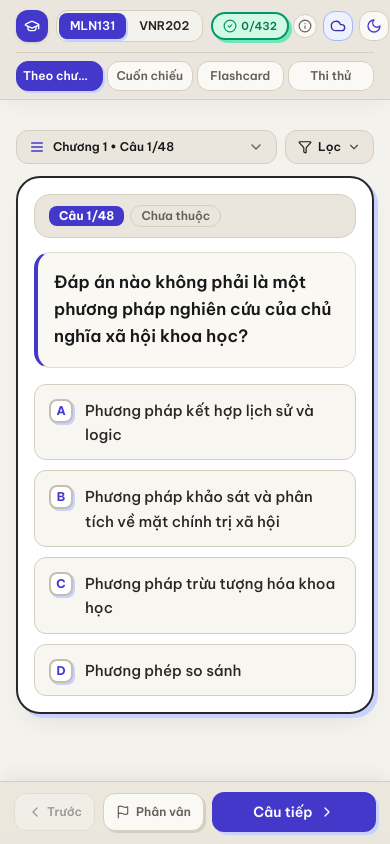
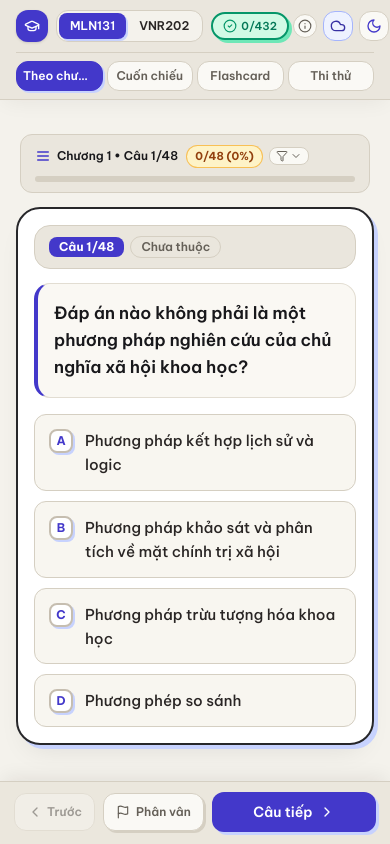
Before and after one commit to namlek19/lastFE, a React (Vite) app: page / in a window 390 px wide. Shown: the top 844 px of the page. Built offline with nearby package versions, Linux system fonts and the light colour scheme.

Commit message:
feat(mobile): unify mobile chapter and filter bar into interactive Sakuga fire progress card

```diff
--- a/src/components/ChapterStudyView.tsx
+++ b/src/components/ChapterStudyView.tsx
@@ -403,6 +403,11 @@ export const ChapterStudyView: React.FC<ChapterStudyViewProps> = ({
   });
 
   const activeChapterMeta = chapters.find((c) => c.chapter === selectedChapter);
+  const activeChapterStat = chapterStats.get(selectedChapter) ?? {
+    mastered: 0,
+    total: chapterQuestions.length,
+    pct: 0,
+  };
   const subjectMeta = SUBJECTS[subject];
 
   const isCurrentCorrect = currentQuestion && currentAttempt.graded
@@ -630,43 +635,58 @@ export const ChapterStudyView: React.FC<ChapterStudyViewProps> = ({
 
         {/* Main Content Area */}
         <div className="w-full min-w-0 flex-1">
-          {/* Mobile & Tablet Compact 1-Line Toolbar (< 1024px) */}
-          <div className="mb-3 flex items-center justify-between gap-2 sm:mb-4 lg:hidden">
+          {/* Mobile & Tablet Unified Interactive Progress & Filter Card (< 1024px) */}
+          <div className="mb-3.5 px-1 pt-1 sm:mb-4 lg:hidden">
             <button
               type="button"
               onClick={() => setIsMobileSheetOpen(true)}
-              className="flex min-w-0 flex-1 cursor-pointer items-center justify-between gap-2 rounded-xl border border-[#D5CFC2] bg-[#EAE6DD] px-3 py-2 text-left text-xs font-semibold text-[#18181B] transition active:scale-[0.99] dark:border-[#262925] dark:bg-[#161816] dark:text-[#F5F5F4]"
+              className={`relative flex w-full cursor-pointer flex-col gap-2 rounded-xl border bg-[#EAE6DD] px-3.5 py-2.5 text-left transition active:scale-[0.99] dark:bg-[#161816] ${
+                activeChapterStat.pct >= 100
+                  ? 'border-[#10B981] ring-2 ring-[#34D399]/35 dark:border-[#10B981]/80 dark:ring-[#34D399]/30'
+                  : activeChapterStat.pct >= 50
+                    ? 'border-[#F59E0B]/70 dark:border-[#F59E0B]/55'
+                    : 'border-[#D5CFC2] dark:border-[#262925]'
+              }`}
             >
-              <span className="flex min-w-0 items-center gap-2">
+              <SakugaBorderFire percent={activeChapterStat.pct} radius={12} compact />
+
+              <div className="flex items-center justify-between gap-2">
+                <span className="flex min-w-0 items-center gap-1.5 text-xs font-semibold text-[#18181B] dark:text-[#F5F5F4]">
                   <Menu className="h-4 w-4 shrink-0 text-[#4338CA] dark:text-[#A5B4FC]" />
                   <span className="truncate tabular-nums">
                     Chương {selectedChapter} • Câu {filteredQuestions.length > 0 ? safeIndex + 1 : 0}/
                     {filteredQuestions.length}
                   </span>
+                  {filter === 'wrong' && (
+                    <span className="shrink-0 rounded-full border border-[#FDA4AF] bg-[#FFE4E6] px-1.5 py-0.5 text-[10px] font-bold text-[#BE123C] tabular-nums dark:border-[#FB7185]/55 dark:bg-[#E11D48]/20 dark:text-[#FDA4AF]">
+                      Sai ({filterCounts.wrong})
                     </span>
-              <ChevronDown className="h-4 w-4 shrink-0 text-[#656058] dark:text-[#9CA39B]" />
-            </button>
+                  )}
+                  {filter === 'flagged' && (
+                    <span className="shrink-0 rounded-full border border-[#F0ABFC] bg-[#FAE8FF] px-1.5 py-0.5 text-[10px] font-bold text-[#A21CAF] tabular-nums dark:border-[#E879F9]/55 dark:bg-[#D946EF]/20 dark:text-[#F5D0FE]">
+                      Phân vân ({filterCounts.flagged})
+                    </span>
+                  )}
+                </span>
 
-            <button
-              type="button"
-              onClick={() => setIsMobileSheetOpen(true)}
-              className={`inline-flex shrink-0 cursor-pointer items-center gap-1.5 rounded-xl border px-3 py-2 text-xs font-semibold transition ${
-                filter === 'wrong'
-                  ? 'border-[#FDA4AF] bg-[#FFE4E6] text-[#BE123C] dark:border-[#FB7185]/55 dark:bg-[#E11D48]/20 dark:text-[#FDA4AF]'
-                  : filter === 'flagged'
-                    ? 'border-[#F0ABFC] bg-[#FAE8FF] text-[#A21CAF] dark:border-[#E879F9]/55 dark:bg-[#D946EF]/20 dark:text-[#F5D0FE]'
-                    : 'border-[#D5CFC2] bg-[#EAE6DD] text-[#18181B] dark:border-[#262925] dark:bg-[#161816] dark:text-[#F5F5F4]'
+                <span className="flex shrink-0 items-center gap-1.5">
+                  <span
+                    className={`tabular-nums rounded-full border px-2 py-0.5 text-[11px] font-bold ${
+                      activeChapterStat.pct >= 50
+                        ? 'border-[#10B981] bg-[#D1FAE5] text-[#047857] dark:border-[#10B981] dark:bg-[#059669]/30 dark:text-[#34D399]'
+                        : 'border-[#F59E0B]/60 bg-[#FEF3C7] text-[#92400E] dark:border-[#F59E0B]/45 dark:bg-[#92400E]/25 dark:text-[#FDE68A]'
                     }`}
                   >
-              <Filter className="h-3.5 w-3.5 shrink-0" />
-              <span>
-                {filter === 'wrong'
-                  ? `Sai (${filterCounts.wrong})`
-                  : filter === 'flagged'
-                    ? `Phân vân (${filterCounts.flagged})`
-                    : 'Lọc'}
+                    {activeChapterStat.mastered}/{activeChapterStat.total} ({activeChapterStat.pct}%)
                   </span>
-              <ChevronDown className="h-3.5 w-3.5 shrink-0 opacity-75" />
+                  <span className="inline-flex items-center gap-0.5 rounded-lg border border-[#D5CFC2] bg-[#FAF9F5] px-1.5 py-0.5 text-[#656058] dark:border-[#2C302B] dark:bg-[#1C1F1C] dark:text-[#9CA39B]">
+                    <Filter className="h-3 w-3 shrink-0" />
+                    <ChevronDown className="h-3 w-3 shrink-0" />
+                  </span>
+                </span>
+              </div>
+
+              <SakugaProgressBar percent={activeChapterStat.pct} className="h-1.5 w-full" />
             </button>
           </div>
 
@@ -1236,7 +1256,7 @@ export const ChapterStudyView: React.FC<ChapterStudyViewProps> = ({
                   <div className="mb-2 text-xs font-semibold uppercase tracking-wide text-[#656058] dark:text-[#9CA39B]">
                     Danh sách chương
                   </div>
-                  <div className="space-y-2">
+                  <div className="space-y-3.5 px-1.5 py-1.5">
                     {chapters.map((ch) => {
                       const stat = chapterStats.get(ch.chapter) ?? {
                         mastered: 0,
@@ -1252,12 +1272,19 @@ export const ChapterStudyView: React.FC<ChapterStudyViewProps> = ({
                             handleSelectChapter(ch.chapter);
                             setIsMobileSheetOpen(false);
                           }}
-                          className={`flex w-full cursor-pointer items-center justify-between gap-3 rounded-xl border px-3.5 py-2.5 text-left transition ${
+                          className={`relative flex w-full cursor-pointer flex-col gap-2 rounded-xl border px-3.5 py-2.5 text-left transition ${
                             active
                               ? 'border-[#4338CA] bg-[#EEF2FF] text-[#18181B] dark:border-[#818CF8] dark:bg-[#312E81]/30 dark:text-[#F5F5F4]'
+                              : stat.pct >= 100
+                                ? 'border-[#10B981] bg-[#FAF9F5] ring-2 ring-[#34D399]/35 text-[#292524] hover:border-[#059669] hover:bg-[#ECFDF5] dark:border-[#10B981]/80 dark:bg-[#1C1F1C] dark:ring-[#34D399]/30 dark:text-[#E7E5E4] dark:hover:border-[#34D399] dark:hover:bg-[#059669]/20'
+                                : stat.pct >= 50
+                                  ? 'border-[#F59E0B]/70 bg-[#FAF9F5] text-[#292524] hover:border-[#4338CA] hover:bg-[#EEF2FF] dark:border-[#F59E0B]/55 dark:bg-[#1C1F1C] dark:text-[#E7E5E4] dark:hover:border-[#818CF8] dark:hover:bg-[#312E81]/25'
                                   : 'border-[#D5CFC2] bg-[#FAF9F5] text-[#292524] hover:border-[#4338CA] hover:bg-[#EEF2FF] dark:border-[#2C302B] dark:bg-[#1C1F1C] dark:text-[#E7E5E4] dark:hover:border-[#818CF8] dark:hover:bg-[#312E81]/25'
                           }`}
                         >
+                          <SakugaBorderFire percent={stat.pct} radius={12} compact />
+
+                          <div className="flex w-full items-center justify-between gap-3">
                             <div className="min-w-0">
                               <div className="text-xs font-bold">
                                 Chương {ch.chapter}{' '}
@@ -1270,6 +1297,9 @@ export const ChapterStudyView: React.FC<ChapterStudyViewProps> = ({
                             <span className="shrink-0 rounded-full border border-[#10B981] bg-[#D1FAE5] px-2 py-0.5 text-[11px] font-semibold text-[#047857] tabular-nums dark:border-[#10B981] dark:bg-[#059669]/30 dark:text-[#34D399]">
                               {stat.pct}%
                             </span>
+                          </div>
+
+                          <SakugaProgressBar percent={stat.pct} className="h-1.5 w-full" />
                         </button>
                       );
                     })}
--- a/src/components/FlashcardView.tsx
+++ b/src/components/FlashcardView.tsx
@@ -178,6 +178,12 @@ export const FlashcardView: React.FC<FlashcardViewProps> = ({
   const isCurrentMastered = currentState === 'mastered';
   const isCurrentFlagged = currentState === 'hesitant';
   const isJustMastered = Boolean(currentQuestion && justMasteredId === currentQuestion.id);
+  const activeChapterStat = chapterStats.get(selectedChapter) ?? {
+    mastered: 0,
+    studied: 0,
+    total: chapterQuestions.length,
+    pct: 0,
+  };
 
   const handleSelectChapter = (chapterNum: number) => {
     setSelectedChapter(chapterNum);
@@ -683,34 +689,63 @@ export const FlashcardView: React.FC<FlashcardViewProps> = ({
 
         {/* Main Flashcard Area */}
         <div className="w-full min-w-0 flex-1">
-          {/* Mobile & Tablet Compact 1-Row Toolbar (< 1024px) */}
-          <div className="mb-3 flex items-center justify-between gap-2 lg:hidden">
+          {/* Mobile & Tablet Unified Interactive Progress & Filter Card (< 1024px) */}
+          <div className="mb-3.5 px-1 pt-1 lg:hidden">
             <button
               type="button"
               onClick={() => setIsMobileSheetOpen(true)}
-              className="flex min-w-0 flex-1 cursor-pointer items-center justify-between gap-2 rounded-xl border border-[#D5CFC2] bg-[#EAE6DD] px-3 py-2 text-left text-xs font-semibold text-[#18181B] shadow-xs transition active:scale-[0.99] dark:border-[#262925] dark:bg-[#161816] dark:text-[#F5F5F4]"
+              className={`relative flex w-full cursor-pointer flex-col gap-2 rounded-xl border bg-[#EAE6DD] px-3.5 py-2.5 text-left shadow-xs transition active:scale-[0.99] dark:bg-[#161816] ${
+                activeChapterStat.pct >= 100
+                  ? 'border-[#10B981] ring-2 ring-[#34D399]/35 dark:border-[#10B981]/80 dark:ring-[#34D399]/30'
+                  : activeChapterStat.pct >= 50
+                    ? 'border-[#F59E0B]/70 dark:border-[#F59E0B]/55'
+                    : 'border-[#D5CFC2] dark:border-[#262925]'
+              }`}
             >
-              <span className="flex min-w-0 items-center gap-2">
+              <SakugaBorderFire percent={activeChapterStat.pct} radius={12} compact />
+
+              <div className="flex items-center justify-between gap-2">
+                <span className="flex min-w-0 items-center gap-1.5 text-xs font-semibold text-[#18181B] dark:text-[#F5F5F4]">
                   <Menu className="h-4 w-4 shrink-0 text-[#4338CA] dark:text-[#818CF8]" />
                   <span className="truncate tabular-nums">
                     Chương {selectedChapter} • Thẻ {deck.length > 0 ? safeIndex + 1 : 0}/{deck.length}
                   </span>
+                  {filter !== 'all' && (
+                    <span className="shrink-0 rounded-full border border-[#A5B4FC] bg-[#EEF2FF] px-1.5 py-0.5 text-[10px] font-bold text-[#3730A3] dark:border-[#818CF8]/50 dark:bg-[#312E81]/30 dark:text-[#A5B4FC]">
+                      {filter === 'unlearned'
+                        ? 'Chưa'
+                        : filter === 'studied'
+                          ? 'Đã học'
+                          : filter === 'flagged'
+                            ? 'Phân vân'
+                            : 'Thuộc'}
                     </span>
-              <ChevronDown className="h-4 w-4 shrink-0 text-[#656058] dark:text-[#9CA39B]" />
-            </button>
+                  )}
+                  {isShuffled && (
+                    <span className="inline-flex shrink-0 items-center rounded-full border border-[#A5B4FC] bg-[#EEF2FF] px-1.5 py-0.5 text-[10px] font-bold text-[#3730A3] dark:border-[#818CF8]/50 dark:bg-[#312E81]/30 dark:text-[#A5B4FC]">
+                      <Shuffle className="h-2.5 w-2.5" />
+                    </span>
+                  )}
+                </span>
 
-            <button
-              type="button"
-              onClick={handleToggleShuffle}
-              aria-pressed={isShuffled}
-              title="Trộn thẻ ngẫu nhiên"
-              className={`inline-flex shrink-0 cursor-pointer items-center gap-1 rounded-xl border px-2.5 py-2 text-xs font-semibold transition ${
-                isShuffled
-                  ? 'border-[#A5B4FC] bg-[#EEF2FF] text-[#3730A3] dark:border-[#818CF8]/50 dark:bg-[#312E81]/30 dark:text-[#A5B4FC]'
-                  : 'border-[#D5CFC2] bg-[#EAE6DD] text-[#656058] hover:border-[#4338CA] hover:bg-[#EEF2FF] hover:text-[#3730A3] dark:border-[#262925] dark:bg-[#161816] dark:text-[#9CA39B] dark:hover:border-[#818CF8] dark:hover:bg-[#312E81]/30 dark:hover:text-[#A5B4FC]'
+                <span className="flex shrink-0 items-center gap-1.5">
+                  <span
+                    className={`tabular-nums rounded-full border px-2 py-0.5 text-[11px] font-bold ${
+                      activeChapterStat.pct >= 50
+                        ? 'border-[#10B981] bg-[#D1FAE5] text-[#047857] dark:border-[#10B981] dark:bg-[#059669]/30 dark:text-[#34D399]'
+                        : 'border-[#F59E0B]/60 bg-[#FEF3C7] text-[#92400E] dark:border-[#F59E0B]/45 dark:bg-[#92400E]/25 dark:text-[#FDE68A]'
                     }`}
                   >
-              <Shuffle className="h-3.5 w-3.5" />
+                    {activeChapterStat.mastered}/{activeChapterStat.total} ({activeChapterStat.pct}%)
+                  </span>
+                  <span className="inline-flex items-center gap-0.5 rounded-lg border border-[#D5CFC2] bg-[#FAF9F5] px-1.5 py-0.5 text-[#656058] dark:border-[#2C302B] dark:bg-[#1C1F1C] dark:text-[#9CA39B]">
+                    <Filter className="h-3 w-3 shrink-0" />
+                    <ChevronDown className="h-3 w-3 shrink-0" />
+                  </span>
+                </span>
+              </div>
+
+              <SakugaProgressBar percent={activeChapterStat.pct} className="h-1.5 w-full" />
             </button>
           </div>
 
@@ -1293,7 +1328,7 @@ export const FlashcardView: React.FC<FlashcardViewProps> = ({
                   <div className="mb-2 text-xs font-semibold uppercase tracking-wide text-[#656058] dark:text-[#9CA39B]">
                     Chọn chương
                   </div>
-                  <div className="space-y-2">
+                  <div className="space-y-3.5 px-1.5 py-1.5">
                     {chapters.map((ch) => {
                       const stat = chapterStats.get(ch.chapter) ?? {
                         mastered: 0,
@@ -1310,12 +1345,19 @@ export const FlashcardView: React.FC<FlashcardViewProps> = ({
                             handleSelectChapter(ch.chapter);
                             setIsMobileSheetOpen(false);
                           }}
-                          className={`flex w-full cursor-pointer items-center justify-between gap-3 rounded-xl border px-3.5 py-2.5 text-left transition ${
+                          className={`relative flex w-full cursor-pointer flex-col gap-2 rounded-xl border px-3.5 py-2.5 text-left transition ${
                             active
                               ? 'border-[#4338CA] bg-[#EEF2FF] text-[#18181B] dark:border-[#818CF8] dark:bg-[#312E81]/30 dark:text-[#F5F5F4]'
+                              : stat.pct >= 100
+                                ? 'border-[#10B981] bg-[#FAF9F5] ring-2 ring-[#34D399]/35 text-[#292524] hover:border-[#059669] hover:bg-[#ECFDF5] dark:border-[#10B981]/80 dark:bg-[#1C1F1C] dark:ring-[#34D399]/30 dark:text-[#E7E5E4] dark:hover:border-[#34D399] dark:hover:bg-[#059669]/20'
+                                : stat.pct >= 50
+                                  ? 'border-[#F59E0B]/70 bg-[#FAF9F5] text-[#292524] hover:border-[#4338CA] hover:bg-[#EEF2FF] dark:border-[#F59E0B]/55 dark:bg-[#1C1F1C] dark:text-[#E7E5E4] dark:hover:border-[#818CF8] dark:hover:bg-[#312E81]/30'
                                   : 'border-[#D5CFC2] bg-[#FAF9F5] text-[#292524] hover:border-[#4338CA] hover:bg-[#EEF2FF] dark:border-[#2C302B] dark:bg-[#1C1F1C] dark:text-[#E7E5E4] dark:hover:border-[#818CF8] dark:hover:bg-[#312E81]/30'
                           }`}
                         >
+                          <SakugaBorderFire percent={stat.pct} radius={12} compact />
+
+                          <div className="flex w-full items-center justify-between gap-3">
                             <div className="min-w-0">
                               <div className={`text-xs font-bold ${active ? 'text-[#3730A3] dark:text-[#A5B4FC]' : ''}`}>
                                 Chương {ch.chapter}{' '}
@@ -1328,6 +1370,9 @@ export const FlashcardView: React.FC<FlashcardViewProps> = ({
                             <span className="shrink-0 rounded-full border border-[#10B981] bg-[#D1FAE5] px-2 py-0.5 text-[11px] font-semibold text-[#047857] tabular-nums dark:border-[#10B981] dark:bg-[#059669]/30 dark:text-[#34D399]">
                               {stat.pct}%
                             </span>
+                          </div>
+
+                          <SakugaProgressBar percent={stat.pct} className="h-1.5 w-full" />
                         </button>
                       );
                     })}
```
Also changed, not shown: src/components/RollingStudyView.tsx (+46 -13 lines). Lines whose indentation alone changed are shown as unchanged.
